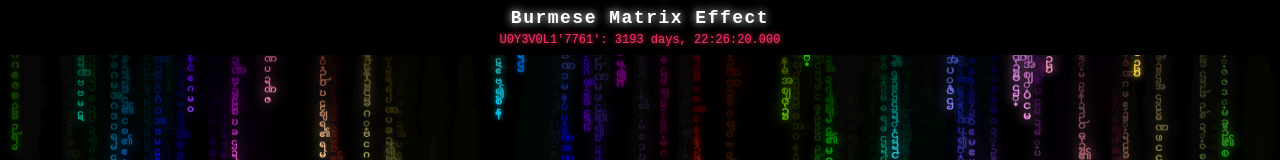
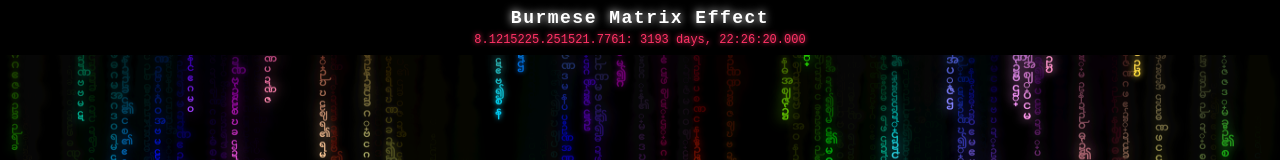
Before and after one commit to MiUser9/NHNWTAA2096, a plain HTML site: page index.html in a window 1280 px wide. Shown: the top 160 px of the page. Drawn offline with Linux system fonts and the light colour scheme; no server answers; animation ran at ten frames a second.

Commit message:
Update index.html

```diff
--- a/index.html
+++ b/index.html
@@ -401,7 +401,7 @@
             const seconds = Math.floor((diffMs % (1000 * 60)) / 1000);
             const milliseconds = diffMs % 1000;
 
-            const timeString = `U0Y3V0L1'7761': ${days} days, ${hours.toString().padStart(2, '0')}:${minutes.toString().padStart(2, '0')}:${seconds.toString().padStart(2, '0')}.${milliseconds.toString().padStart(3, '0')}`;
+            const timeString = `8.1215225.251521.7761: ${days} days, ${hours.toString().padStart(2, '0')}:${minutes.toString().padStart(2, '0')}:${seconds.toString().padStart(2, '0')}.${milliseconds.toString().padStart(3, '0')}`;
 
             document.getElementById('timeCounter').textContent = timeString;
         }
```
